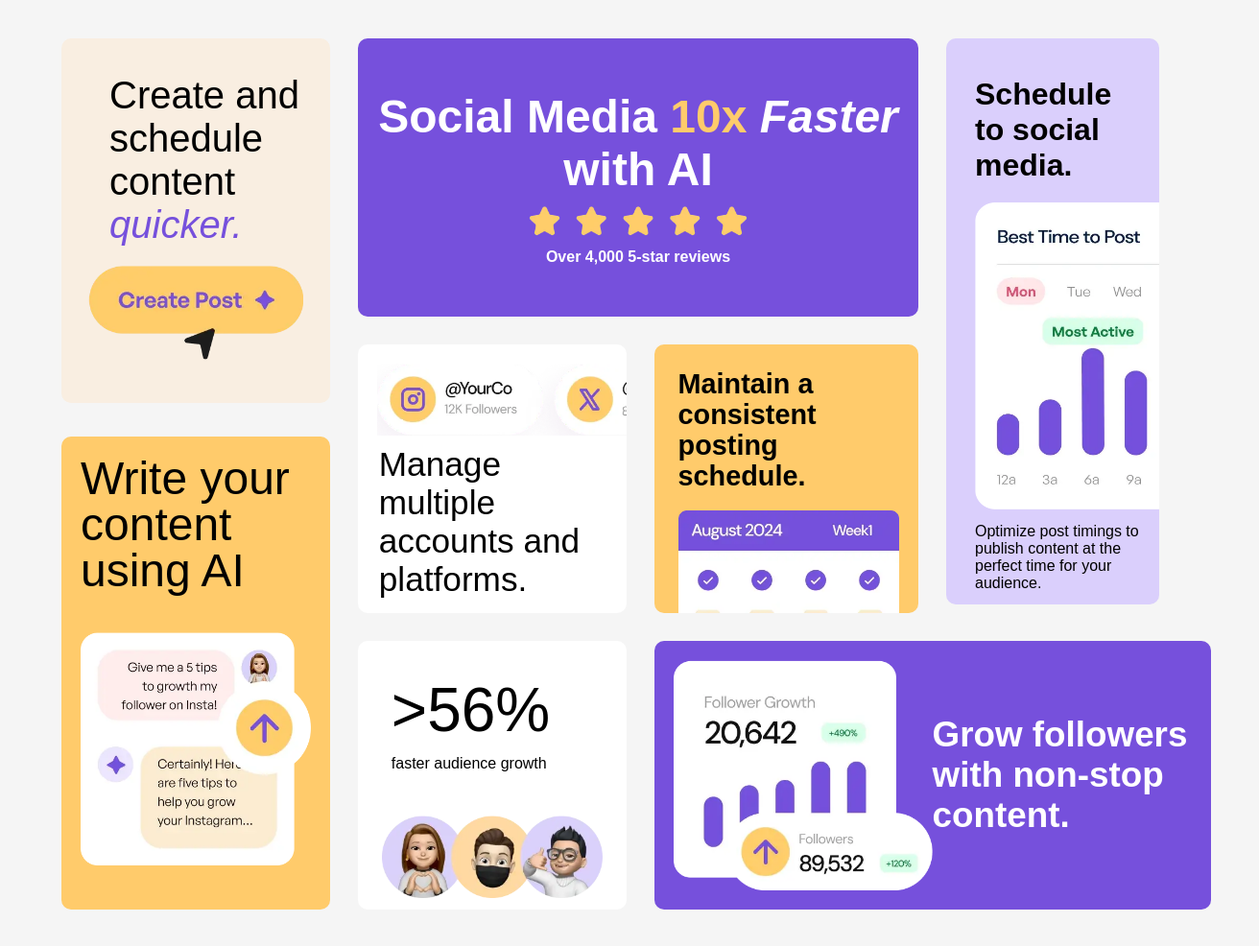
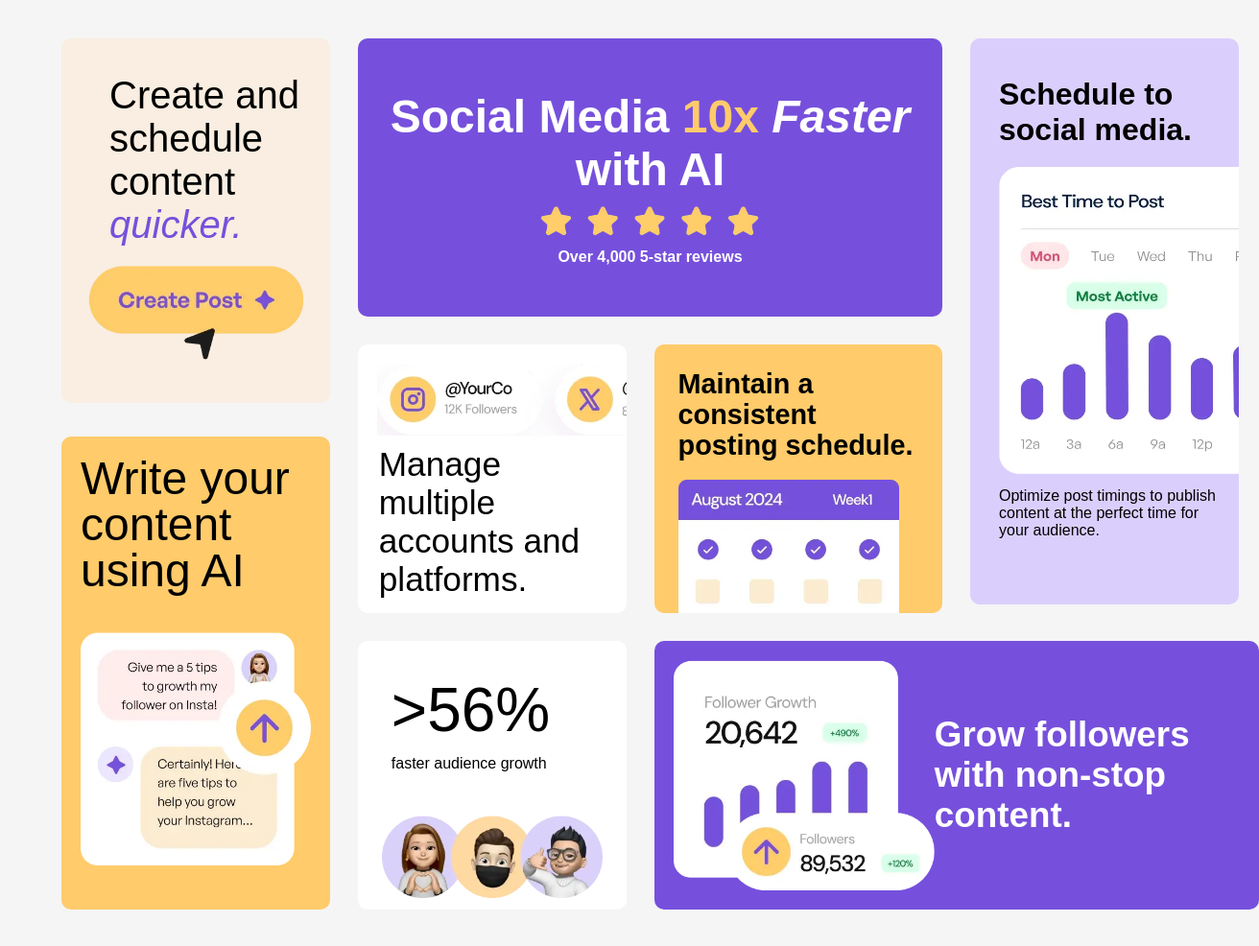
Before and after one commit to sonamsharma8446/Frontend-Mentor-Bento-Grid-Project, a plain HTML site: page index.html in a window 1280 px wide. Shown: the whole page at 96% size, 1312 px wide, since content can reach past the window. Drawn offline with Linux system fonts and the light colour scheme.

Commit message:
fifth change

```diff
--- a/style.css
+++ b/style.css
@@ -83,7 +83,7 @@ body {
     justify-content: center;
     padding-left: 30px;
     height: 590px;
-    width: 222px;
+    width: 280px;
     overflow: hidden;
 }
 
@@ -175,7 +175,7 @@ body {
 
 .box8 {
     background-color: hsl(256, 67%, 59%);
-    width: 580px;
+    width: 630px;
     overflow: hidden;
     display: flex;
     padding: 20px;
```
